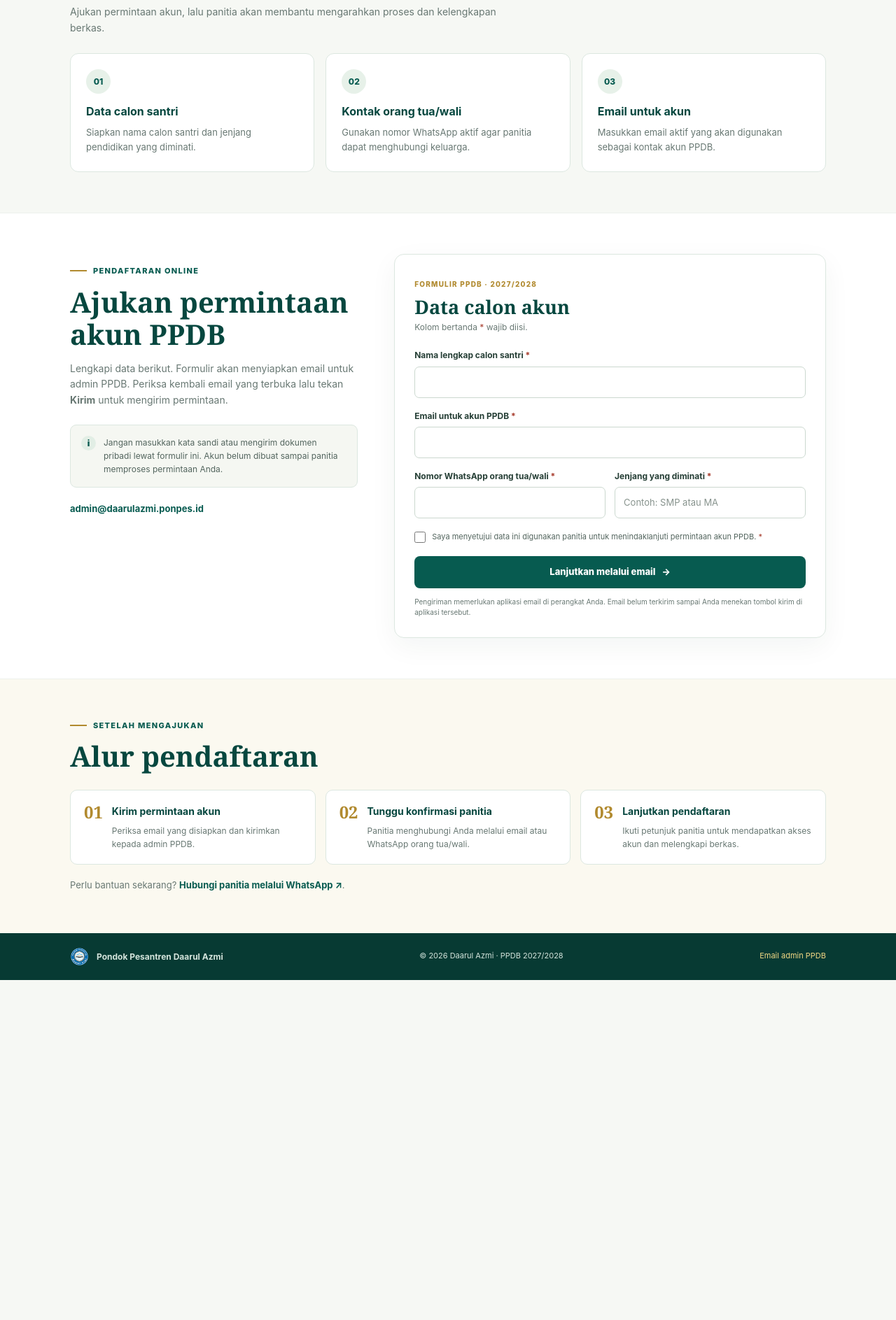
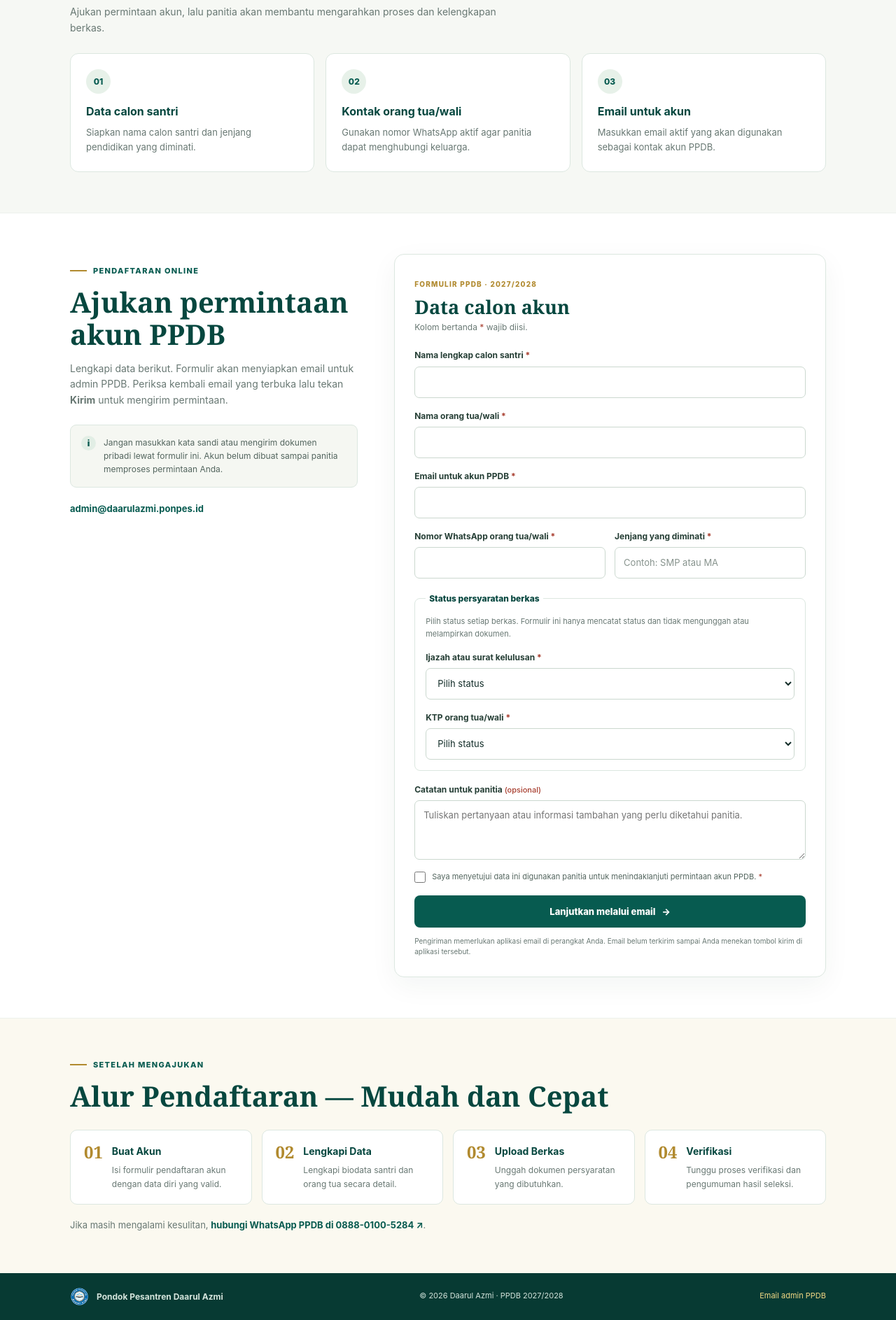
Before and after one commit to daarulazmi-ponpes/website, a Jekyll site: the page ppdb/index.html, which Jekyll copies as it is, in a window 1280 px wide. Shown: the part 778-2665 px from the top of the page at 70% size. Built offline with Jekyll 4.4.1, drawn with Linux system fonts in a browser that asks for light colours; before the commit the page ends 2179 px from its top, so only the background shows below that.

Commit message:
Expand PPDB registration steps and email details
Co-authored-by: Copilot App <223556219+Copilot@users.noreply.github.com>

```diff
--- a/ppdb/index.html
+++ b/ppdb/index.html
@@ -106,6 +106,10 @@
               <input id="student-name" name="Nama calon santri" autocomplete="name" maxlength="100" required>
             </div>
             <div class="field">
+              <label for="guardian-name">Nama orang tua/wali <span aria-hidden="true">*</span></label>
+              <input id="guardian-name" name="Nama orang tua/wali" autocomplete="family-name" maxlength="100" required>
+            </div>
+            <div class="field">
               <label for="account-email">Email untuk akun PPDB <span aria-hidden="true">*</span></label>
               <input id="account-email" name="Email untuk akun" type="email" autocomplete="email" maxlength="254" required>
             </div>
@@ -118,6 +122,32 @@
                 <label for="education-level">Jenjang yang diminati <span aria-hidden="true">*</span></label>
                 <input id="education-level" name="Jenjang yang diminati" maxlength="60" placeholder="Contoh: SMP atau MA" required>
               </div>
+            </div>
+            <fieldset class="document-status">
+              <legend>Status persyaratan berkas</legend>
+              <p>Pilih status setiap berkas. Formulir ini hanya mencatat status dan tidak mengunggah atau melampirkan dokumen.</p>
+              <div class="field">
+                <label for="diploma-status">Ijazah atau surat kelulusan <span aria-hidden="true">*</span></label>
+                <select id="diploma-status" name="Status ijazah atau surat kelulusan" required>
+                  <option value="">Pilih status</option>
+                  <option>Sudah siap</option>
+                  <option>Dalam proses</option>
+                  <option>Belum tersedia</option>
+                </select>
+              </div>
+              <div class="field">
+                <label for="guardian-id-status">KTP orang tua/wali <span aria-hidden="true">*</span></label>
+                <select id="guardian-id-status" name="Status KTP orang tua/wali" required>
+                  <option value="">Pilih status</option>
+                  <option>Sudah siap</option>
+                  <option>Dalam proses</option>
+                  <option>Belum tersedia</option>
+                </select>
+              </div>
+            </fieldset>
+            <div class="field">
+              <label for="applicant-note">Catatan untuk panitia <span class="optional-label">(opsional)</span></label>
+              <textarea id="applicant-note" name="Catatan untuk panitia" rows="3" maxlength="500" placeholder="Tuliskan pertanyaan atau informasi tambahan yang perlu diketahui panitia."></textarea>
             </div>
             <label class="consent">
               <input type="checkbox" name="Persetujuan dihubungi" value="Ya" required>
@@ -134,14 +164,15 @@
         <div class="wrap">
           <div class="section-heading">
             <p class="eyebrow">Setelah mengajukan</p>
-            <h2>Alur pendaftaran</h2>
+            <h2>Alur Pendaftaran — Mudah dan Cepat</h2>
           </div>
           <ol class="steps">
-            <li><span>01</span><div><h3>Kirim permintaan akun</h3><p>Periksa email yang disiapkan dan kirimkan kepada admin PPDB.</p></div></li>
-            <li><span>02</span><div><h3>Tunggu konfirmasi panitia</h3><p>Panitia menghubungi Anda melalui email atau WhatsApp orang tua/wali.</p></div></li>
-            <li><span>03</span><div><h3>Lanjutkan pendaftaran</h3><p>Ikuti petunjuk panitia untuk mendapatkan akses akun dan melengkapi berkas.</p></div></li>
+            <li><span>01</span><div><h3>Buat Akun</h3><p>Isi formulir pendaftaran akun dengan data diri yang valid.</p></div></li>
+            <li><span>02</span><div><h3>Lengkapi Data</h3><p>Lengkapi biodata santri dan orang tua secara detail.</p></div></li>
+            <li><span>03</span><div><h3>Upload Berkas</h3><p>Unggah dokumen persyaratan yang dibutuhkan.</p></div></li>
+            <li><span>04</span><div><h3>Verifikasi</h3><p>Tunggu proses verifikasi dan pengumuman hasil seleksi.</p></div></li>
           </ol>
-          <p class="steps-note">Perlu bantuan sekarang? <a href="https://wa.me/6288801005284">Hubungi panitia melalui WhatsApp <span aria-hidden="true">↗</span></a>.</p>
+          <p class="steps-note">Jika masih mengalami kesulitan, <a href="https://wa.me/6288801005284">hubungi WhatsApp PPDB di 0888-0100-5284 <span aria-hidden="true">↗</span></a>.</p>
         </div>
       </section>
     </main>
--- a/ppdb/main.js
+++ b/ppdb/main.js
@@ -6,17 +6,31 @@ registrationForm.addEventListener("submit", (event) => {
 
   const formData = new FormData(registrationForm);
   const emailBody = [
-    "Permintaan akun PPDB Daarul Azmi 2027/2028",
+    "PERMINTAAN PENDAFTARAN AKUN PPDB PONDOK PESANTREN DAARUL AZMI",
+    "Tahun ajaran: 2027/2028",
     "",
+    "DATA PENDAFTAR",
     `Nama calon santri: ${formData.get("Nama calon santri")}`,
-    `Email untuk akun: ${formData.get("Email untuk akun")}`,
+    `Nama orang tua/wali: ${formData.get("Nama orang tua/wali")}`,
+    `Email untuk akun PPDB: ${formData.get("Email untuk akun")}`,
     `WhatsApp orang tua/wali: ${formData.get("WhatsApp orang tua/wali")}`,
     `Jenjang yang diminati: ${formData.get("Jenjang yang diminati")}`,
     "",
-    "Persetujuan dihubungi: Ya",
+    "PERSYARATAN BERKAS",
+    `Ijazah atau surat kelulusan: ${formData.get("Status ijazah atau surat kelulusan")}`,
+    `KTP orang tua/wali: ${formData.get("Status KTP orang tua/wali")}`,
+    "Status lampiran: Tidak ada dokumen yang dilampirkan melalui formulir ini.",
+    "",
+    "CATATAN TAMBAHAN",
+    formData.get("Catatan untuk panitia") || "Tidak ada.",
+    "",
+    `Persetujuan untuk dihubungi: ${formData.get("Persetujuan dihubungi")}`,
   ].join("\n");
   const mailto = new URL("mailto:admin@daarulazmi.ponpes.id");
-  mailto.searchParams.set("subject", "Permintaan akun PPDB 2027/2028");
+  mailto.searchParams.set(
+    "subject",
+    `Permintaan akun PPDB 2027/2028 - ${formData.get("Nama calon santri")}`,
+  );
   mailto.searchParams.set("body", emailBody);
 
   formStatus.textContent = "Aplikasi email sedang dibuka. Permintaan belum terkirim sampai Anda menekan Kirim di aplikasi email.";
--- a/ppdb/style.css
+++ b/ppdb/style.css
@@ -122,13 +122,31 @@ h1 span { color: var(--gold); }
 .form-footnote { margin: 12px 0 0; color: var(--muted); font-size: 10px; line-height: 1.5; }
 
 .steps-section { background: var(--cream); }
-.steps { display: grid; grid-template-columns: repeat(3, 1fr); gap: 14px; margin: 0; padding: 0; list-style: none; }
+.steps { display: grid; grid-template-columns: repeat(4, 1fr); gap: 14px; margin: 0; padding: 0; list-style: none; }
 .steps li { display: flex; align-items: flex-start; gap: 13px; padding: 19px; background: #fff; border: 1px solid var(--line); border-radius: 10px; }
 .steps li > span { color: var(--gold); font: 700 24px/1 Georgia, "Times New Roman", serif; }
 .steps h3 { margin: 0 0 6px; color: var(--deep); font-size: 14px; }
 .steps li p { margin: 0; color: var(--muted); font-size: 12px; }
 .steps-note { margin: 19px 0 0; color: var(--muted); font-size: 13px; }
 .steps-note a { color: var(--green); font-weight: 750; }
+.document-status { min-width: 0; margin: 3px 0 17px; padding: 15px; border: 1px solid var(--line); border-radius: 8px; }
+.document-status legend { padding-inline: 5px; color: var(--deep); font-size: 12px; font-weight: 800; }
+.document-status > p { margin: 0 0 14px; color: var(--muted); font-size: 11px; }
+.document-status .field:last-child { margin-bottom: 0; }
+.field select, .field textarea {
+  width: 100%;
+  padding: 10px 12px;
+  color: var(--ink);
+  background: #fff;
+  border: 1px solid #cbd8cf;
+  border-radius: 7px;
+  font: inherit;
+  font-size: 13px;
+}
+.field select { min-height: 45px; }
+.field textarea { resize: vertical; }
+.field select:focus, .field textarea:focus { border-color: var(--green); outline: 3px solid #c49c4240; }
+.optional-label { color: var(--muted); font-size: 11px; font-weight: 500; }
 .site-footer { padding: 20px 0; background: #073a33; color: #d4e4dc; font-size: 11px; }
 .footer-inner { display: flex; align-items: center; justify-content: space-between; gap: 14px; flex-wrap: wrap; }
 .footer-brand { font-size: 12px; font-weight: 750; }
@@ -141,7 +159,7 @@ h1 span { color: var(--gold); }
   .flyer { width: min(100%, 560px); margin-inline: auto; }
   .registration-grid { grid-template-columns: 1fr; gap: 24px; }
   .registration-intro { padding-top: 0; }
-  .steps { grid-template-columns: 1fr; }
+  .steps { grid-template-columns: repeat(2, 1fr); }
   .steps li { min-height: 90px; }
 }
 @media (max-width: 560px) {
@@ -161,6 +179,7 @@ h1 span { color: var(--gold); }
   .section { padding: 43px 0; }
   .info-grid { grid-template-columns: 1fr; }
   .info-card { min-height: 0; padding: 18px; }
+  .steps { grid-template-columns: 1fr; }
   .registration-form { padding: 21px 17px; }
   .field-row { grid-template-columns: 1fr; gap: 0; }
   .form-heading h3 { font-size: 25px; }
```
Also changed, not shown: README.md.
